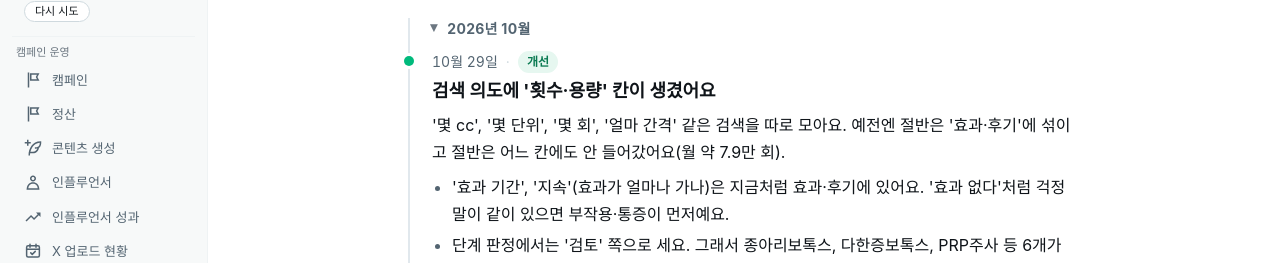
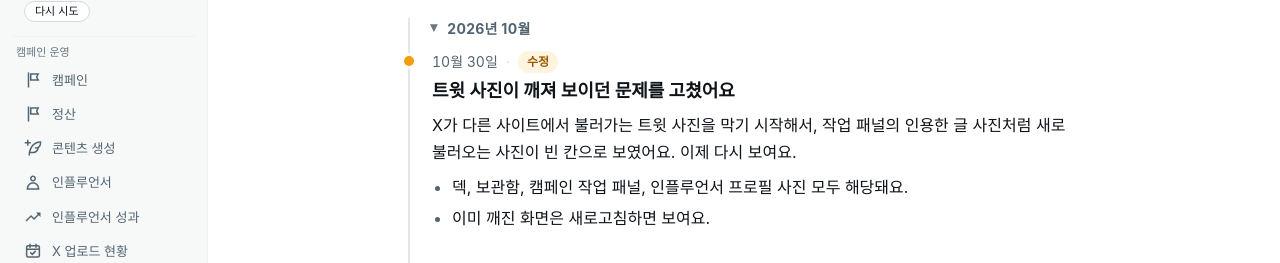
Before and after one commit to cb-koo/cb-x-deck, a Next.js app: page /updates in a window 1280 px wide. Shown: the part 178-441 px from the top of the page. Built offline with nearby package versions, Linux system fonts and the light colour scheme; no server answers.

Commit message:
fix: X 사진 서버가 외부 Referer를 거절(351) — 전역 referrer no-referrer로 트윗·프로필 사진 복구(koo 10-30)

```diff
--- a/src/app/layout.tsx
+++ b/src/app/layout.tsx
@@ -15,6 +15,9 @@ const geistMono = Geist_Mono({
 export const metadata: Metadata = {
   title: "cb-x-deck",
   description: "Generated by create next app",
+  // X 사진 서버(pbs.twimg.com)가 x.com 밖 출처(Referer)가 붙은 요청을 거절한다(10-30 확인, 351) — 출처를 안 보내면 받아 준다.
+  // 앱 코드는 Referer를 읽지 않으므로 전역으로 끈다(트윗 사진·프로필 사진이 화면 34곳의 <img>에 흩어져 있다).
+  referrer: "no-referrer",
 };
 
 export default function RootLayout({
--- a/src/content/updates.ts
+++ b/src/content/updates.ts
@@ -13,6 +13,15 @@ export type UpdateEntry = {
 
 export const UPDATES: UpdateEntry[] = [
   {
+    date: '2026-10-30', type: '수정',
+    title: '트윗 사진이 깨져 보이던 문제를 고쳤어요',
+    summary: 'X가 다른 사이트에서 불러가는 트윗 사진을 막기 시작해서, 작업 패널의 인용한 글 사진처럼 새로 불러오는 사진이 빈 칸으로 보였어요. 이제 다시 보여요.',
+    bullets: [
+      '덱, 보관함, 캠페인 작업 패널, 인플루언서 프로필 사진 모두 해당돼요.',
+      '이미 깨진 화면은 새로고침하면 보여요.',
+    ],
+  },
+  {
     date: '2026-10-29', type: '개선',
     title: "검색 의도에 '횟수·용량' 칸이 생겼어요",
     summary: "'몇 cc', '몇 단위', '몇 회', '얼마 간격' 같은 검색을 따로 모아요. 예전엔 절반은 '효과·후기'에 섞이고 절반은 어느 칸에도 안 들어갔어요(월 약 7.9만 회).",
```
